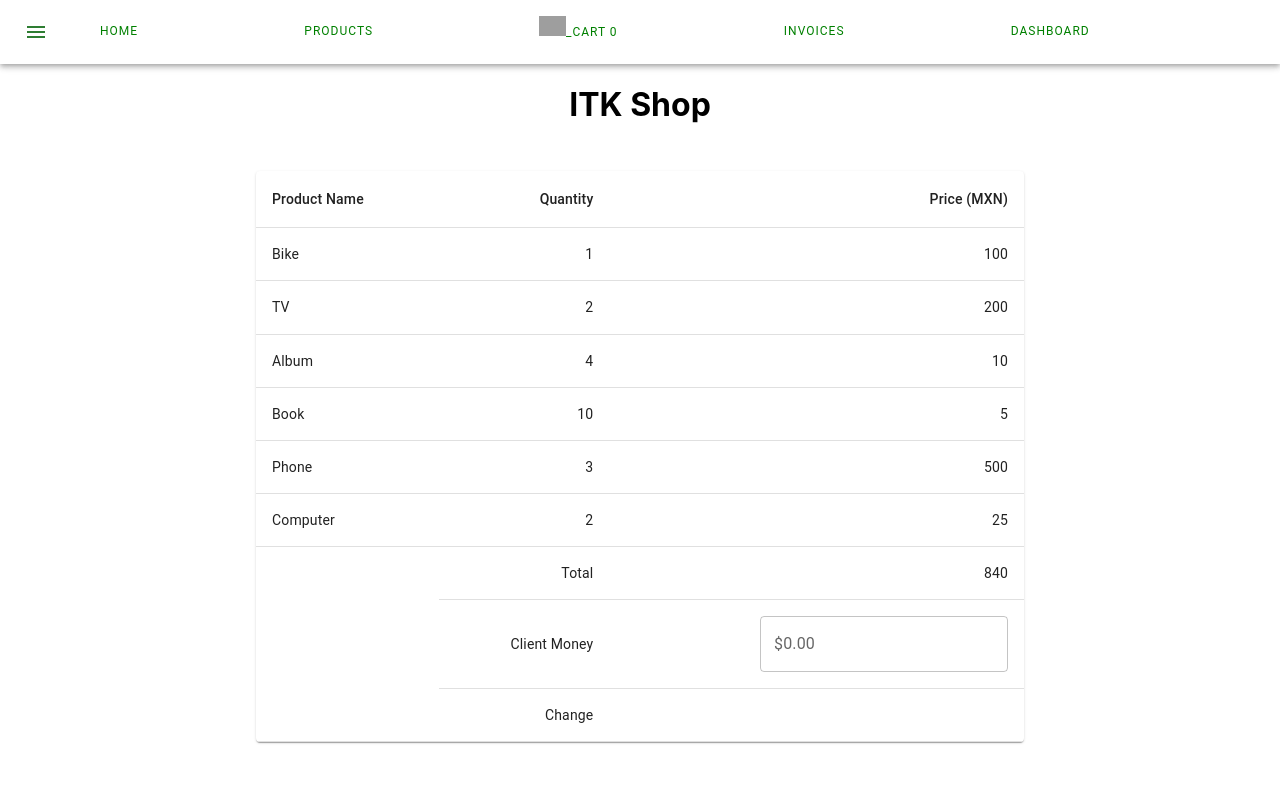
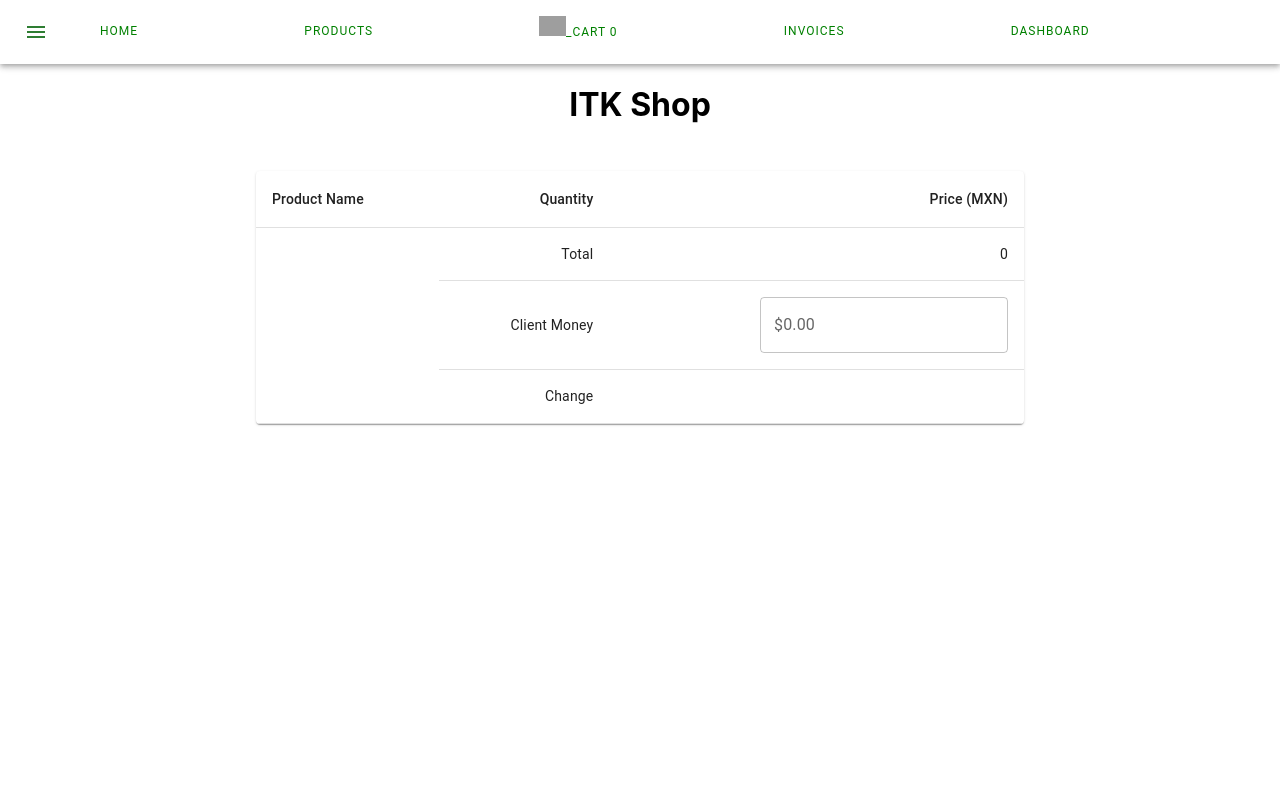
Before and after one commit to IgnacioCruz94/sales-point, a React (Create React App) app: page /cart in a window 1280 px wide. Shown: the top 800 px of the page. Built offline with nearby package versions, Linux system fonts and the light colour scheme; grey boxes are pictures that could not be loaded.

Commit message:
Table from cart updated

```diff
--- a/src/Redux/cartProductsSlice.js
+++ b/src/Redux/cartProductsSlice.js
@@ -9,7 +9,7 @@ export const cartProductsSlice = createSlice({
     initialState,
     reducers: {
         cartProducts: (state, action) => {
-            state.cartProducts = [...state.cartProducts,[action.payload]];
+            state.cartProducts = [...state.cartProducts,action.payload];
         }
     },
 });
--- a/src/Redux/itemsAddedSlice.js
+++ b/src/Redux/itemsAddedSlice.js
@@ -5,20 +5,16 @@ const initialState = {
 };
 
 export const itemsSlice = createSlice({
-
     name: "itemsAdded",
     initialState,
     reducers: {
-        itemsAddedCounter: (state, action) => {
+        itemsAddedCounter: (state) => {
             state.itemsAdded += 1;
-            const item = [{product: action.payload.name, quantity: action.payload.id, price: action.payload.price}];
-        },
-        updateCart: (state, action) => {
-            state.cart[action.payload.index].id = action.payload.quantity
+
         },
     },
 });
 
-export const { itemsAddedCounter, updateCart } = itemsSlice.actions;
+export const { itemsAddedCounter } = itemsSlice.actions;
 
 export default itemsSlice.reducer;
--- a/src/components/Table.jsx
+++ b/src/components/Table.jsx
@@ -7,47 +7,28 @@ import TableHead from '@mui/material/TableHead';
 import TableRow from '@mui/material/TableRow';
 import Paper from '@mui/material/Paper';
 import TextField from '@mui/material/TextField';
+import {cart} from '../Redux/selectors';
+import { useDispatch, useSelector } from "react-redux";
 
-function createData(productName, quantity, price) {
-  return { productName, quantity, price};
-}
-
-const productsAdded = [
-  {name: 'Bike', quantity: 1 , price: 100},
-  {name: 'TV', quantity: 2, price: 200},
-  {name: 'Album', quantity: 4, price: 10},
-  {name: 'Book', quantity: 10, price: 5},
-  {name: 'Phone', quantity: 3, price: 500},
-  {name: 'Computer', quantity: 2, price: 25}
-];
-
-const fillTable = productsAdded.map((item) => {
-  return createData(item.name , item.quantity, item.price);
-});
-
-const total = fillTable.map(({ price }) => price).reduce((sum, i) => sum + i, 0);
 
 export default function BasicTable() {
   const [clientMoney, setClientMoney] = React.useState(0);
-  /* const products = useSelector((state) => state.itemCounter.cart);
-  const cart = useSelector((state) => state.itemCounter.cart);
-  const dispatch = useDispatch();
+  const productsAdded = useSelector(cart);
+  const productsAddedUnique = [];
 
-  const cartUpdated = () => (products.map((elem) => {
-    if(cart.includes(elem.id)) {
-      let counter = 0;
-      cart.map((element, index) => {
-        if(elem.id === element.quantity) {
-          counter += 1;
-          dispatch(updateCart({index: index, quantity: counter}));
-        }
+  function createData(productName, quantity, price) {
+    return { productName, quantity, price};
+  }
+
+  productsAdded.map(x => productsAddedUnique.filter(a => a.name === x.name).length > 0 ? null : productsAddedUnique.push(x));
+
+  const fillTable = productsAddedUnique.map((item) => {
+    const itemsQuantity = productsAdded.filter((items) => {
+      return items.name === item.name;
       })
-    }
-  }));
-
-  React.useEffect(() => {
-    cartUpdated();
-  },[]) */
+    return createData(item.name , itemsQuantity.length, item.price);
+  });
+  const total = fillTable.map(({ price,quantity }) => price*quantity).reduce((sum, i) => sum + i, 0);
 
   return (
     <TableContainer component={Paper}>
@@ -69,7 +50,7 @@ export default function BasicTable() {
                 {row.productName}
               </TableCell>
               <TableCell align="right">{row.quantity}</TableCell>
-              <TableCell align="right">{row.price}</TableCell>
+              <TableCell align="right">{row.quantity * row.price}</TableCell>
             </TableRow>
           ))}
             <TableRow>
```
Also changed, not shown: 1 other file (tests, documents, lock files or other folders).
